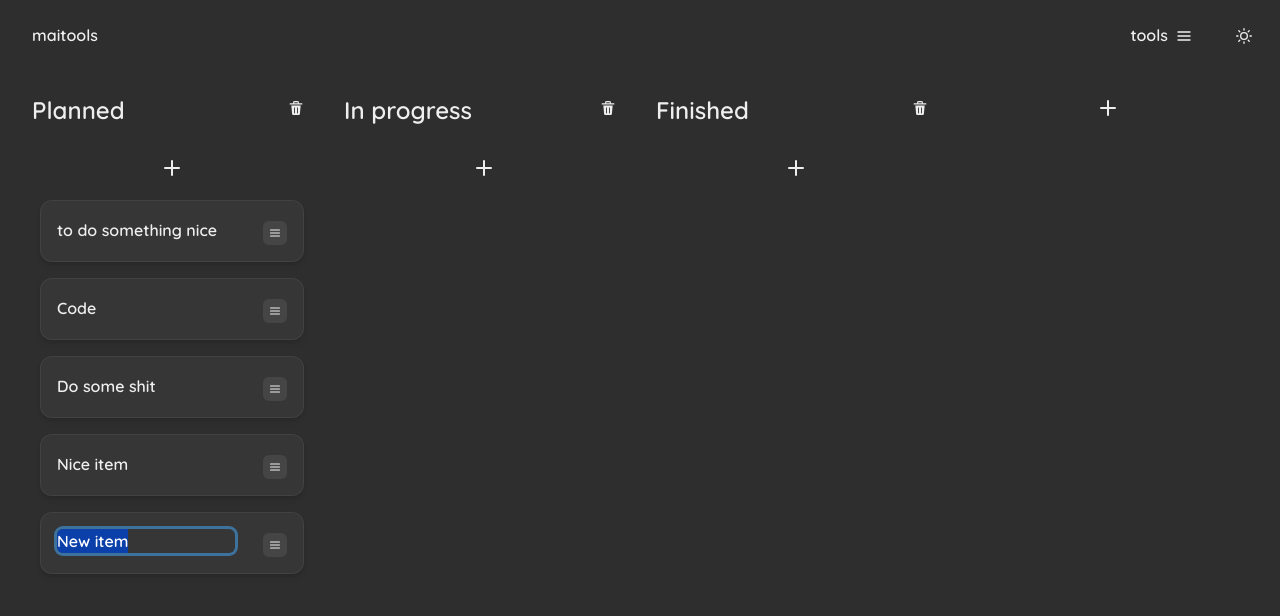
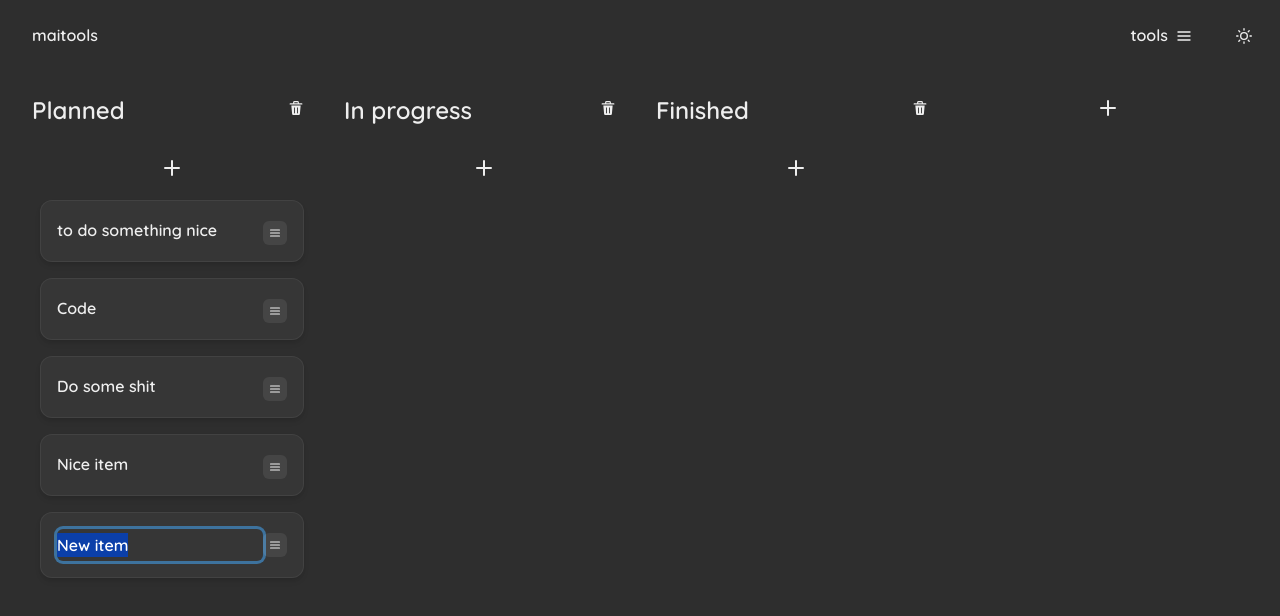
Before and after one commit to olimeme/maitools, a React (Vite) app: page /kanban in a window 1280 px wide. Both pictures are taken after a click on the button 172 px from the left and 168 px from the top of the page. Shown: the top 616 px of the page. Built offline with nearby package versions, Linux system fonts and the light colour scheme.

Commit message:
fix: card value changable

```diff
--- a/src/components/Kanban/KanbanCard.tsx
+++ b/src/components/Kanban/KanbanCard.tsx
@@ -15,9 +15,18 @@ import {
   Editable,
   EditablePreview,
   EditableInput,
+  EditableTextarea,
+  useEditableControls,
+  ButtonGroup,
 } from "@chakra-ui/react";
 import useContextMenu from "../../hooks/useContextMenu";
-import { DeleteIcon, EditIcon, HamburgerIcon } from "@chakra-ui/icons";
+import {
+  CheckIcon,
+  CloseIcon,
+  DeleteIcon,
+  EditIcon,
+  HamburgerIcon,
+} from "@chakra-ui/icons";
 import { useKanbanBoardContext } from "../../contexts/KanbanBoardContext";
 import { KanbanBoardColumns } from "./KanbanBoard";
 
@@ -64,15 +73,15 @@ const KanbanCard = ({
                 <Flex>
                   <Editable
                     defaultValue={text}
+                    width="full"
+                    size={"sm"}
+                    startWithEditView={focusCardOnMount}
                     onSubmit={(newString) =>
                       handleEditCard(id, columnId, newString)
                     }
-                    size={"sm"}
-                    isPreviewFocusable={true}
-                    startWithEditView={focusCardOnMount}
                   >
-                    <EditablePreview as={Heading} size={"xs"} w={"100%"} />
-                    <EditableInput p={0} placeholder="Enter name" />
+                    <EditableInput />
+                    <EditablePreview as={Heading} size={"xs"} width="full" />
                   </Editable>
                   {/* {desc && (
                   <Text fontSize={"sm"} mt={1} color={"gray"}>
@@ -90,6 +99,7 @@ const KanbanCard = ({
                   />
                 </Flex>
               </CardBody>
+
               <MenuList borderRadius={"xl"}>
                 {/* <MenuItem onClick={} icon={<EditIcon />}>
                   Edit
--- a/src/components/Kanban/index.ts
+++ b/src/components/Kanban/index.ts
@@ -1,2 +1,4 @@
 import KanbanColumn from "./KanbanColumn";
-export { KanbanColumn };
+import KanbanBoard from "./KanbanBoard";
+import KanbanCard from "./KanbanCard";
+export { KanbanColumn, KanbanBoard, KanbanCard };
--- a/src/pages/KanbanBoardPage.tsx
+++ b/src/pages/KanbanBoardPage.tsx
@@ -1,7 +1,4 @@
-import { useState, useEffect, useCallback } from "react";
 import MotionWrapper from "../components/MotionWrapper";
-import { Box, Flex, HStack, Heading } from "@chakra-ui/react";
-
 import KanbanBoard from "../components/Kanban/KanbanBoard";
 import BackButton from "../components/BackButton";
 
```
